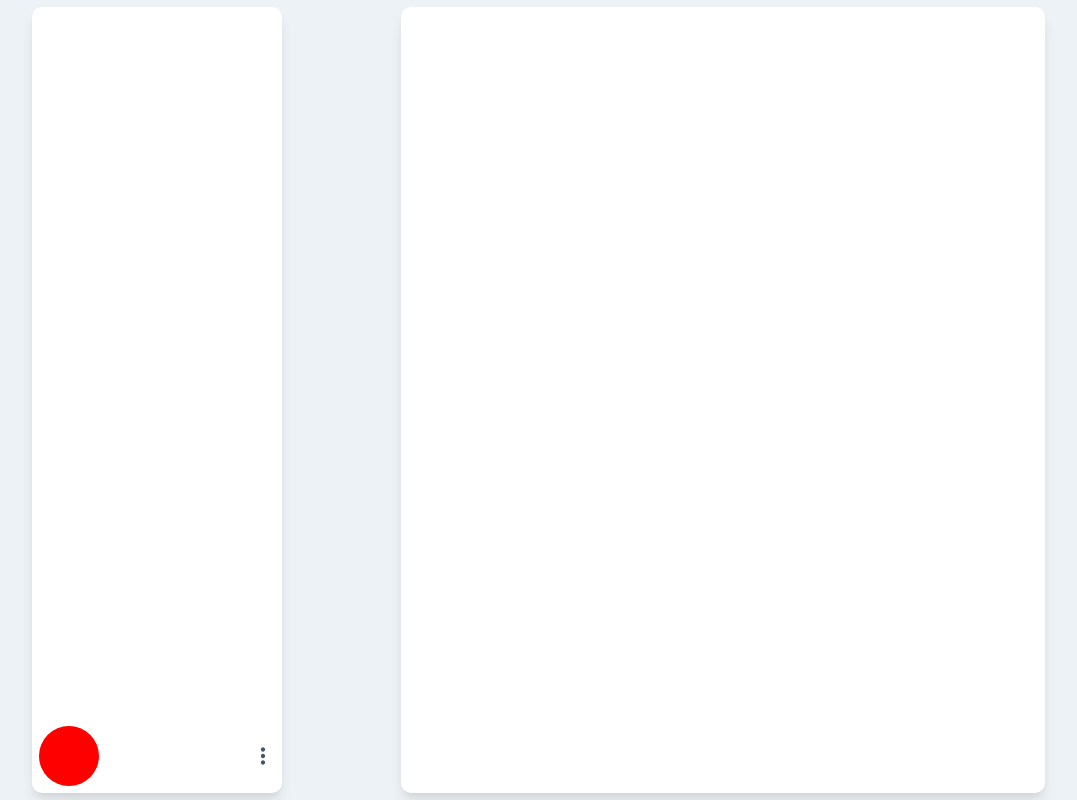
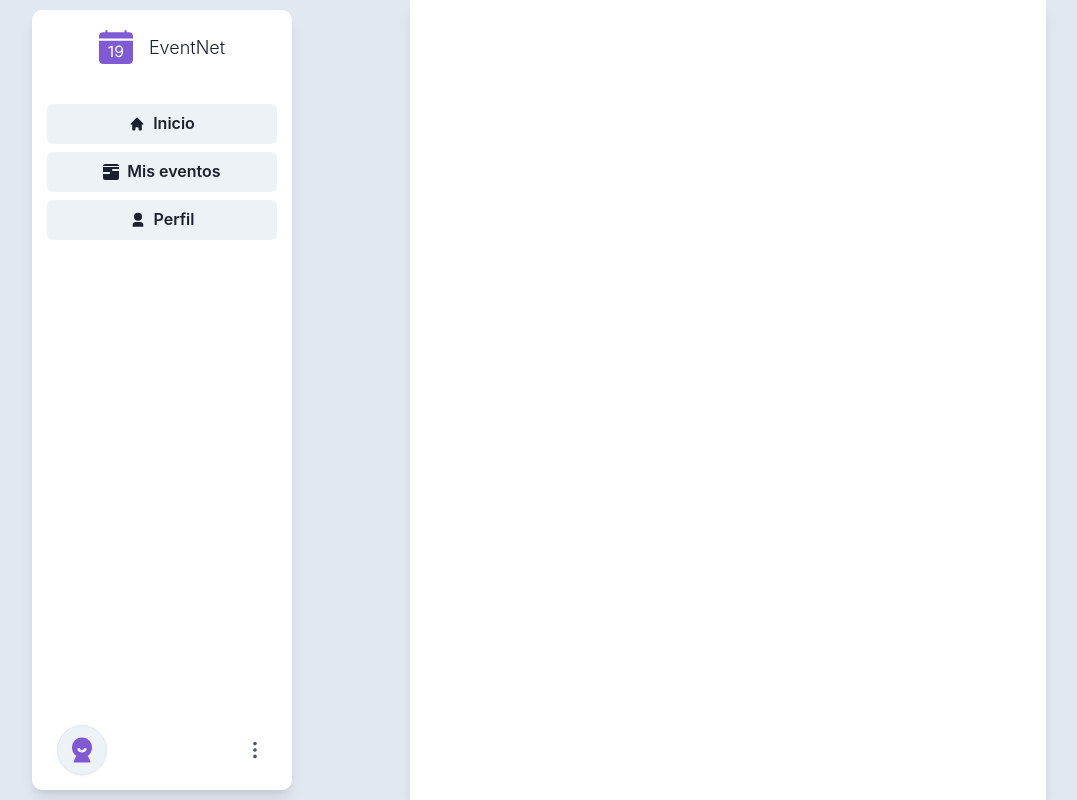
Before and after one commit to DanielIH94/EventApp, a React (Create React App) app in the folder ClientApp/: page / in a window 1280 px wide. Shown: the whole page, without its empty margins (48-1125 px from the left). Built offline with nearby package versions, Linux system fonts and the light colour scheme.

Commit message:
directory structure change

```diff
--- a/ClientApp/package.json
+++ b/ClientApp/package.json
@@ -7,6 +7,7 @@
     "@emotion/react": "^11.9.0",
     "@emotion/styled": "^11.8.1",
     "bootstrap": "^5.1.3",
+    "focus-visible": "^5.2.0",
     "framer-motion": "^6.3.2",
     "http-proxy-middleware": "^0.19.1",
     "jquery": "^3.6.0",
@@ -18,7 +19,6 @@
     "react-router-bootstrap": "^0.25.0",
     "react-router-dom": "^6.3.0",
     "react-scripts": "^5.0.0",
-    "reactstrap": "^8.9.0",
     "rimraf": "^2.6.2",
     "web-vitals": "^0.2.4",
     "workbox-background-sync": "^5.1.3",
--- a/ClientApp/src/components/Home.jsx
+++ /dev/null
@@ -1,31 +0,0 @@
-import React from 'react'
-import { Box, Center, Circle, Flex, HStack, Icon, IconButton, Spacer, VStack } from '@chakra-ui/react'
-import { BiDotsVerticalRounded } from "react-icons/bi"
-
-const Home = () => {
-  return (
-    <HStack w="100vw" h="100vh" align="stretch" p="7px" px={20} spacing={3} bg="gray.100">
-      <VStack bg="white" w="250px" borderRadius="10px" align="stretch" shadow="lg">
-        <Spacer />
-        <HStack p="7px" align="stretch">
-          <Circle size="60px" bg="red" />
-          <Spacer />
-          <Box w="25px">
-            <Center boxSize="full">
-              <Box as="button" p="3px" color="gray.600">
-                <BiDotsVerticalRounded fontSize="26px"/>
-              </Box>
-            </Center>
-          </Box>
-        </HStack>
-      </VStack>
-      <Center flex={1} alignItems="stretch">
-        <Box bg="white" w="75%" shadow="lg" borderRadius="10px">
-
-        </Box>
-      </Center>
-    </HStack>
-  )
-}
-
-export default Home
--- /dev/null
+++ b/ClientApp/src/components/Home/Home.jsx
@@ -0,0 +1,19 @@
+import { Box, Center, HStack } from '@chakra-ui/react'
+import LateralPanel from './LateralPanel'
+
+const Home = () => {
+  return (
+    <HStack bg="gray.200" w="100vw" h="100vh" align="stretch" px={20} spacing={3}>
+      <Box py="10px">
+        <LateralPanel />
+      </Box>
+      <Center flex={1} alignItems="stretch">
+        <Box bg="white" w="75%" shadow="lg">
+
+        </Box>
+      </Center>
+    </HStack>
+  )
+}
+
+export default Home
--- /dev/null
+++ b/ClientApp/src/components/Home/LateralPanel.jsx
@@ -0,0 +1,84 @@
+import {
+  Button, Center, HStack, Icon, IconButton, Popover, PopoverArrow, PopoverBody,
+  PopoverContent, PopoverTrigger, Spacer, Text, VStack,
+} from '@chakra-ui/react'
+import icon from '../../configs/icons'
+import Avatar from '../common/Avatar'
+
+const Logo = () => {
+  return (
+    <Center p="10px">
+      <HStack py="10px">
+        <Icon as={icon.app_logo} color="purple.500" fontSize="34px" />
+        <Spacer />
+        <Text fontWeight="light" fontSize="lg">
+          EventNet
+        </Text>
+      </HStack>
+    </Center>
+  )
+}
+
+const Menu = () => {
+  return (
+    <VStack px="15px" align="stretch">
+      <Button leftIcon={<Icon as={icon.home} />}>
+        Inicio
+      </Button>
+      <Button leftIcon={<Icon as={icon.events} />}>
+        Mis eventos
+      </Button>
+      <Button leftIcon={<Icon as={icon.profile} />}>
+        Perfil
+      </Button>
+    </VStack>
+  )
+}
+
+const Settings = () => {
+  return (
+    <HStack py="15px" px="25px" align="center">
+      <Avatar />
+      <Spacer />
+      <Popover placement='right'>
+        <PopoverTrigger>
+          <IconButton variant="ghost" size="xs" icon={
+            <Icon as={icon.more_info} fontSize="22px" color="gray.600" />
+          } />
+        </PopoverTrigger>
+        <PopoverContent w="fit-content">
+          <PopoverArrow />
+          <PopoverBody p="5px" color="gray.700">
+            <Button>
+              <HStack>
+                <Icon as={icon.logout} fontSize="26px" />
+                <Text>Cerrar sesión</Text>
+              </HStack>
+            </Button>
+          </PopoverBody>
+        </PopoverContent>
+      </Popover>
+    </HStack>
+  )
+}
+
+const LateralPanel = () => {
+  return (
+    <VStack
+      bg="white"
+      w="260px"
+      h="full"
+      spacing={5}
+      borderRadius="10px"
+      align="stretch"
+      shadow="lg"
+    >
+      <Logo />
+      <Menu />
+      <Spacer />
+      <Settings />
+    </VStack>
+  )
+}
+
+export default LateralPanel
--- /dev/null
+++ b/ClientApp/src/components/common/Avatar.jsx
@@ -0,0 +1,12 @@
+import { Circle, Icon } from "@chakra-ui/react"
+import icon from "../../configs/icons"
+
+const Avatar = () => {
+  return (
+    <Circle size="50px" overflow="hidden" bg="gray.100" border="1px solid" borderColor="gray.200" shadow="sm">
+      <Icon as={icon.empty_avatar} fontSize="30px" color="purple.500" />
+    </Circle>
+  )
+}
+
+export default Avatar
--- /dev/null
+++ b/ClientApp/src/configs/icons.js
@@ -0,0 +1,17 @@
+import { HiOutlineDotsVertical } from "react-icons/hi"
+import { RiLogoutBoxFill, RiUser3Fill } from "react-icons/ri"
+import { BsFillCalendar3RangeFill, BsFillCalendarDateFill } from "react-icons/bs"
+import { RiUser5Fill } from "react-icons/ri"
+import { HiHome } from "react-icons/hi"
+
+const icon = {
+  more_info: HiOutlineDotsVertical,
+  logout: RiLogoutBoxFill,
+  app_logo: BsFillCalendarDateFill,
+  empty_avatar: RiUser5Fill,
+  home : HiHome,
+  events : BsFillCalendar3RangeFill,
+  profile : RiUser3Fill
+}
+
+export default icon
--- a/ClientApp/src/index.js
+++ b/ClientApp/src/index.js
@@ -6,15 +6,26 @@ import App from './App';
 import * as serviceWorkerRegistration from './serviceWorkerRegistration';
 import reportWebVitals from './reportWebVitals';
 
+import { Global, css } from '@emotion/react'
 import { ChakraProvider } from "@chakra-ui/react"
-import Home from './components/Home';
+import Home from './components/Home/Home';
 import Login from './components/Login';
+
+import "focus-visible/dist/focus-visible"
 
 const baseUrl = document.getElementsByTagName('base')[0].getAttribute('href');
 const rootElement = document.getElementById('root');
 
+const GlobalStyles = css`
+  .js-focus-visible :focus:not([data-focus-visible-added]) {
+     outline: none;
+     box-shadow: none;
+   }
+`;
+
 ReactDOM.render(
   <ChakraProvider>
+    <Global styles={GlobalStyles} />
     <BrowserRouter basename={baseUrl}>
       <Routes>
         <Route path='/' element={<App />}>
```
Also changed, not shown: 1 other file (tests, documents, lock files or other folders).
